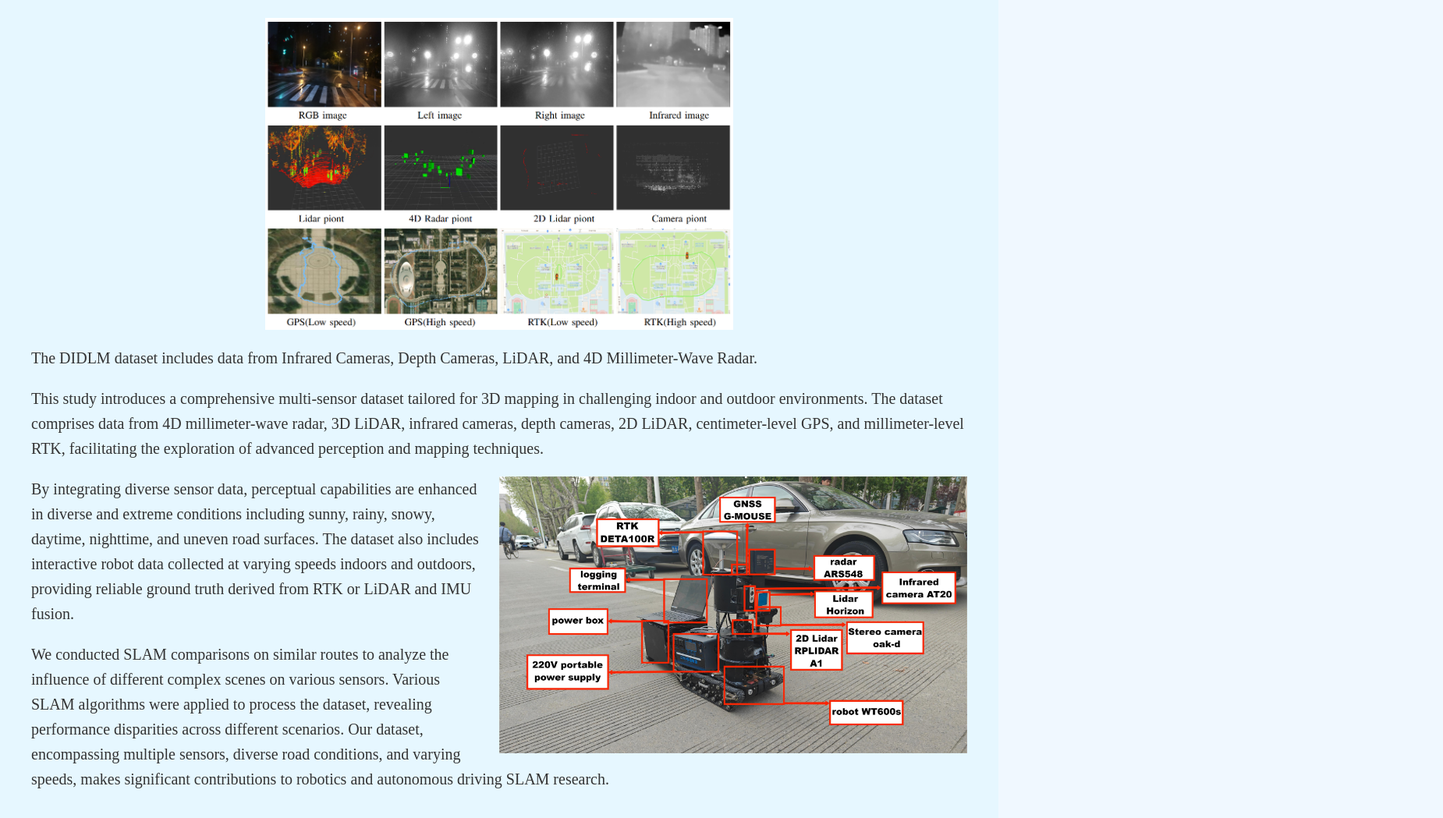
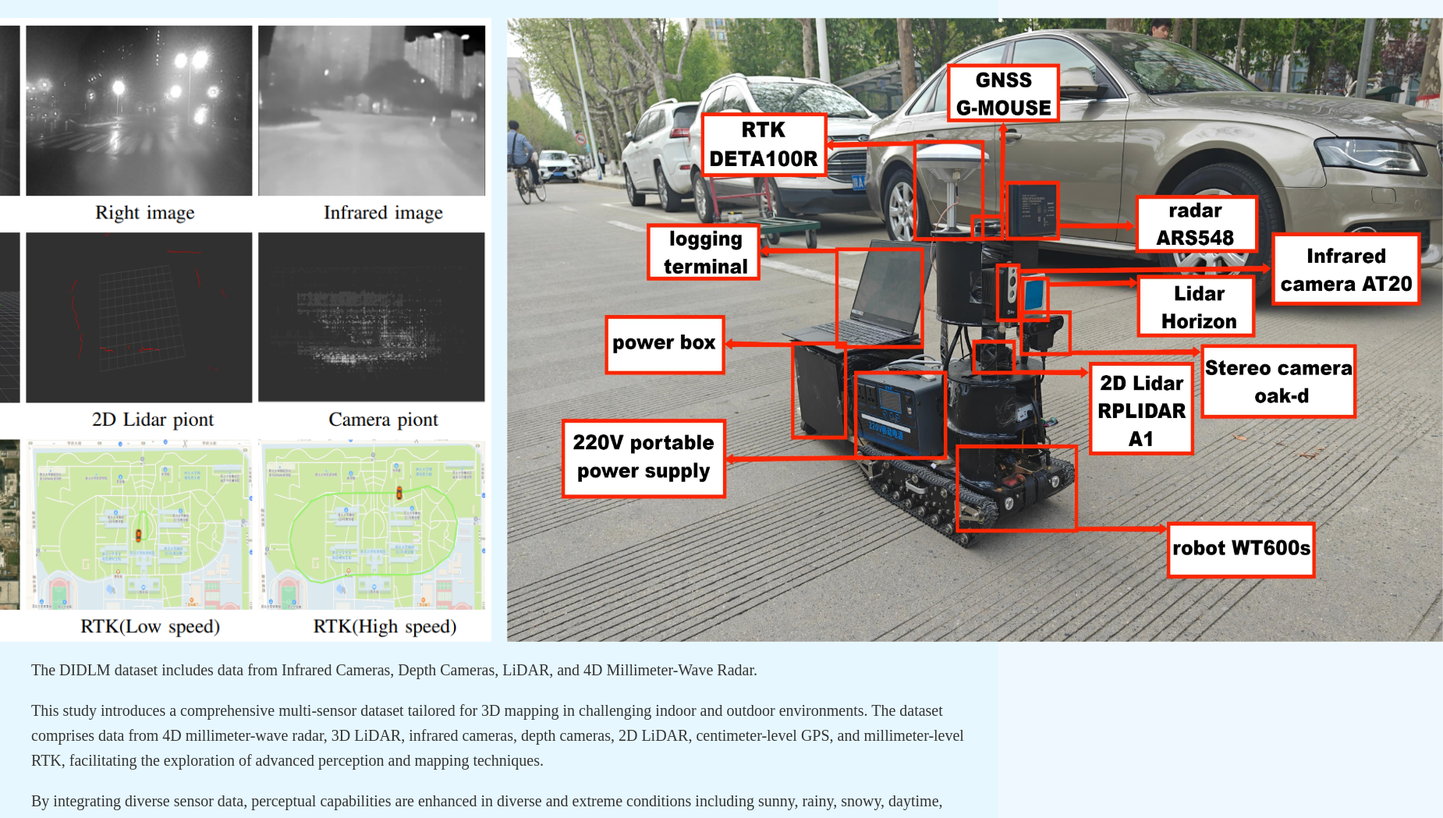
Before and after one commit to GongWeiSheng/DIDLM.github.io, a plain HTML site: page overview.html in a window 1280 px wide. Shown: the part 251-1300 px from the top of the page at 78% size, 1850 px wide, since content can reach past the window. Drawn offline with Linux system fonts and the light colour scheme; a web font is replaced by a local one.

Commit message:
Update overview.html

```diff
--- a/overview.html
+++ b/overview.html
@@ -12,27 +12,26 @@
         }
 
         h2 {
-            font-size: 2em;
+            font-size: 2em; /* 增大标题字号 */
             text-align: center;
         }
 
         p {
-            font-size: 1.25em;
+            font-size: 1.25em; /* 增大段落文字的字号 */
             line-height: 1.6;
         }
 
-        .img-large {
-            display: block;
-            margin: 0 auto;
-            max-width: 50%;
-            height: auto;
+        .image-row {
+            display: flex;
+            justify-content: center;
+            gap: 20px; /* 图片之间的间距 */
+            margin-bottom: 20px; /* 图片与下方内容的间距 */
         }
 
-        .img-small {
-            float: right;
-            max-width: 50%;
+        .image-row img {
+            max-width: 100%;
             height: auto;
-            margin-left: 20px;
+            flex: 1 1 45%; /* 图片自适应大小，占据容器的45%宽度 */
         }
     </style>
 </head>
@@ -59,15 +58,15 @@
             <div class="container">
                 <h2>Overview</h2>
 
-
-                <img src="image1.jpg" alt="Sample Image 1" class="img-large">
+                <!-- 将两张图片并排放置 -->
+                <div class="image-row">
+                    <img src="image1.jpg" alt="Sample Image 1">
+                    <img src="image2.jpg" alt="Sample Image 2">
+                </div>
 
                 <p>The DIDLM dataset includes data from Infrared Cameras, Depth Cameras, LiDAR, and 4D Millimeter-Wave Radar.</p>
 
                 <p>This study introduces a comprehensive multi-sensor dataset tailored for 3D mapping in challenging indoor and outdoor environments. The dataset comprises data from 4D millimeter-wave radar, 3D LiDAR, infrared cameras, depth cameras, 2D LiDAR, centimeter-level GPS, and millimeter-level RTK, facilitating the exploration of advanced perception and mapping techniques.</p>
-
-
-                <img src="image2.jpg" alt="Sample Image 2" class="img-small">
 
                 <p>By integrating diverse sensor data, perceptual capabilities are enhanced in diverse and extreme conditions including sunny, rainy, snowy, daytime, nighttime, and uneven road surfaces. The dataset also includes interactive robot data collected at varying speeds indoors and outdoors, providing reliable ground truth derived from RTK or LiDAR and IMU fusion.</p>
 
```
